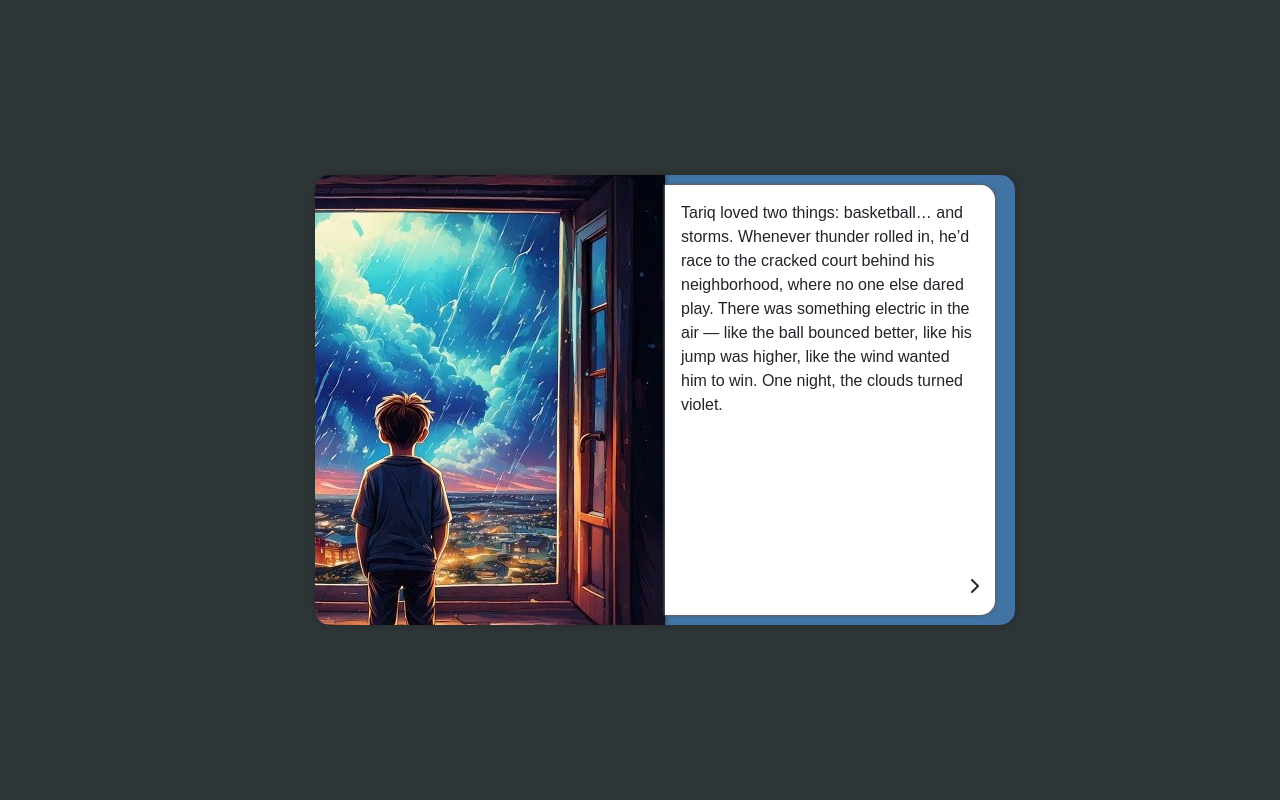
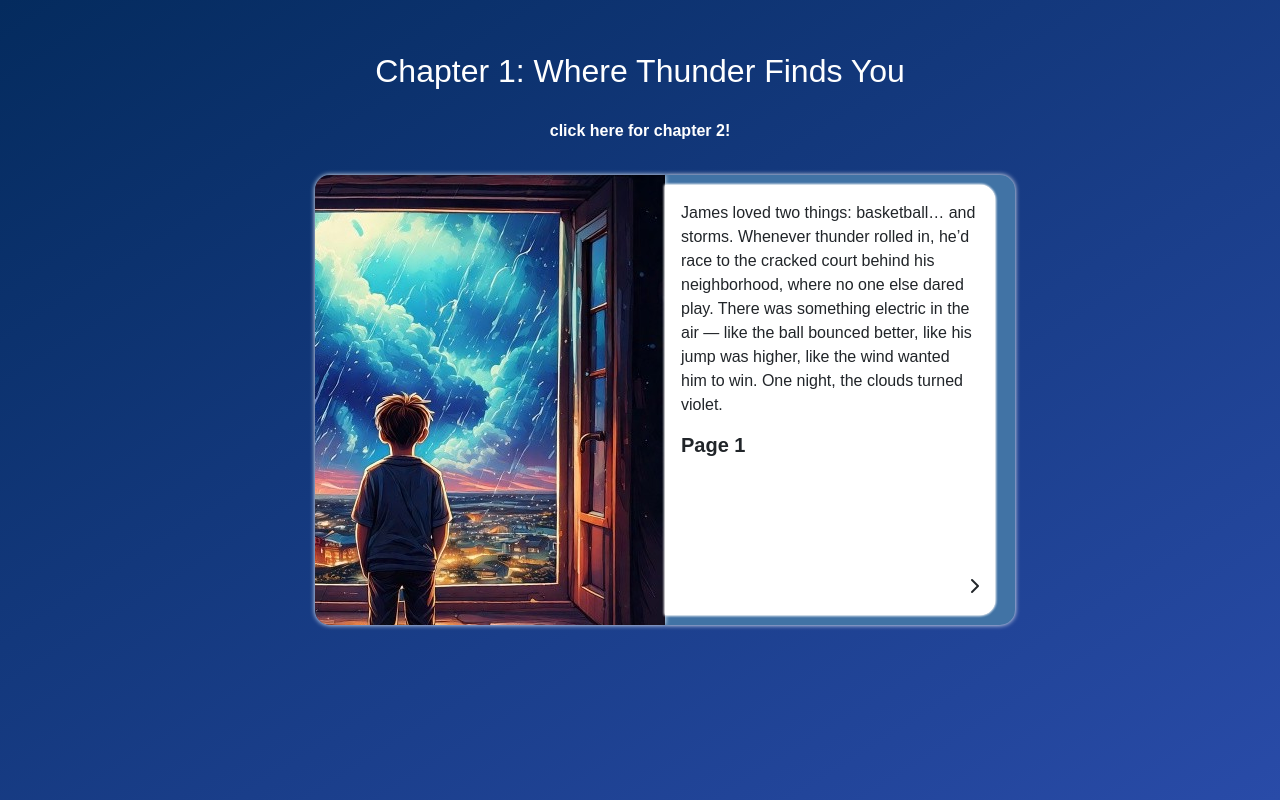
Before and after one commit to alexagold1/AprilMonthlyWebsite, a plain HTML site: page index.html in a window 1280 px wide. Both pictures are taken after a click on the element 640 px from the left and 400 px from the top of the page. Drawn offline with nearby package versions, Linux system fonts and the light colour scheme; a web font is replaced by a local one.

Commit message:
added words just need yasminas link

```diff
--- a/index.html
+++ b/index.html
@@ -12,9 +12,16 @@
     <link rel="stylesheet" href="style.css">
     <link rel="stylesheet" href="https://use.typekit.net/dsr1cun.css">
     <link href="https://cdnjs.cloudflare.com/ajax/libs/font-awesome/6.0.0-beta3/css/all.min.css" rel="stylesheet">
+    <link rel="stylesheet" href="https://use.typekit.net/dsr1cun.css">
 </head>
 
 <body>
+    <div class="chapter">
+        <h2>Chapter 1: Where Thunder Finds You</h2>
+    </div>
+    <div class="link">
+        <h6> click here for chapter 2!</h6>
+    </div>
     <!-- Checkboxes for flipping pages -->
     <input type="checkbox" id="checkbox-cover">
     <input type="checkbox" id="checkbox-page1">
@@ -29,10 +36,11 @@
         <!-- Page 1 -->
         <div class="page" id="page1">
             <div class="front-page">
-                <p>Tariq loved two things: basketball… and storms. Whenever thunder rolled in, he’d race to the cracked
+                <p>James loved two things: basketball… and storms. Whenever thunder rolled in, he’d race to the cracked
                     court behind his neighborhood, where no one else dared play. There was something electric in the air
                     — like the ball bounced better, like his jump was higher, like the wind wanted him to win. One
                     night, the clouds turned violet. </p>
+                <h5> Page 1</h5>
                 <label class="next" for="checkbox-page1"><i class="fas fa-chevron-right"></i></label>
             </div>
             <div class="back-page">
@@ -44,13 +52,13 @@
         <!-- Page 2 -->
         <div class="page" id="page2">
             <div class="front-page">
-                <h2>Page 2</h2>
-                <p>Rain poured down like silver needles, but Tariq didn’t leave. He stayed, drenched, dribbling in the
+                <p>Rain poured down like silver needles, but James didn’t leave. He stayed, drenched, dribbling in the
                     dark. Until the streetlights flickered… and then vanished. Then came a flash of lightning that split
                     the sky. And when it faded… the world had changed. The court beneath his feet was no longer concrete
                     — it was marble, veined with glowing lines. Floating stands rose around him, filled with ghostly
                     figures in armor and robes. Banners snapped in the wind above them, each bearing strange symbols.
                 </p>
+                <h5>Page 2</h5>
                 <label class="next" for="checkbox-page2"><i class="fas fa-chevron-right"></i></label>
             </div>
             <div class="back-page">
@@ -62,16 +70,15 @@
         <!-- Page 3 -->
         <div class="page" id="page3">
             <div class="front-page">
-                <h2>Page 3</h2>
                 <p>In front of him stood a team — tall, masked players in silver capes. And across the court was an
                     ancient scoreboard that read: House of Storm vs. The Challenger Score: 0 – 0 Quarter: Eternity The
                     tallest figure, cloaked in midnight black, tossed him a glowing basketball and said: “You are
-                    summoned, Champion. Win, and claim your place in legend. Lose… and remain here forever.” Tariq
+                    summoned, Champion. Win, and claim your place in legend. Lose… and remain here forever.” James
                     gripped the ball. It pulsed like a heartbeat in his hands. “What… what is this place?” The storm
                     above rumbled in response. The whistle blew. And the Game of Kings began. </p>
+                <h5>Page 3</h5>
             </div>
         </div>
-
         <div class="back-cover"></div>
     </div>
     <!-- Bootstrap JS -->
--- a/script.js
+++ b/script.js
@@ -5,7 +5,7 @@ document.querySelector(".cover").addEventListener("click", function () {
     if (coverstate == 1) {
       document
         .querySelector(".cover")
-        .setAttribute("style", "background:url(imgs/cover2.jpg);");
+        .setAttribute("style", "background:url(imgs/Window.jpg);");
       coverstate = 2;
     } else {
       document
--- a/style.css
+++ b/style.css
@@ -1,6 +1,6 @@
 body {
   font-family: "Poppin", sans-serif;
-  background-color: #2e3537;
+  background-image: linear-gradient(to bottom right, #042b5e, #294ba8);
   height: 100vh;
   display: flex;
   align-items: center;
@@ -22,7 +22,7 @@ input {
   width: 100%;
   height: 100%;
   border-radius: 0 15px 15px 0;
-  box-shadow: 0 0 5px rgb(41, 41, 41);
+  box-shadow: 0 0 5px rgb(255, 255, 255);
   display: flex;
   align-items: center;
   justify-content: center;
@@ -106,7 +106,7 @@ input {
   z-index: 1;
 }
 #checkbox-cover:checked ~ .book .page {
-  box-shadow: 0 0 3px rgb(99, 98, 98);
+  box-shadow: 0 0 3px rgb(255, 255, 255);
 }
 #checkbox-page1:checked ~ .book #page1 {
   transform: rotateY(-180deg);
@@ -116,3 +116,34 @@ input {
   transform: rotateY(-180deg);
   z-index: 3;
 }
+h5 {
+  font-family: "sporty-pro", sans-serif;
+  font-weight: 800;
+  font-style: normal;
+}
+.chapter {
+  text-align: center;
+  position: absolute;
+  padding-bottom: 650px;
+  color: white;
+  font-family: "sporty-pro", sans-serif;
+  font-weight: 800;
+  font-style: normal;
+}
+p {
+  font-family: "gelica", sans-serif;
+  font-weight: 300;
+  font-style: normal;
+}
+h6 {
+  font-family: "sporty-pro", sans-serif;
+  font-weight: 800;
+  font-style: normal;
+  text-align: center;
+}
+.link {
+  position: absolute;
+  padding-bottom: 600px;
+  color: white;
+  margin-top: 70px;
+}
```
Also changed, not shown: imgs/Window.jpg (added).
